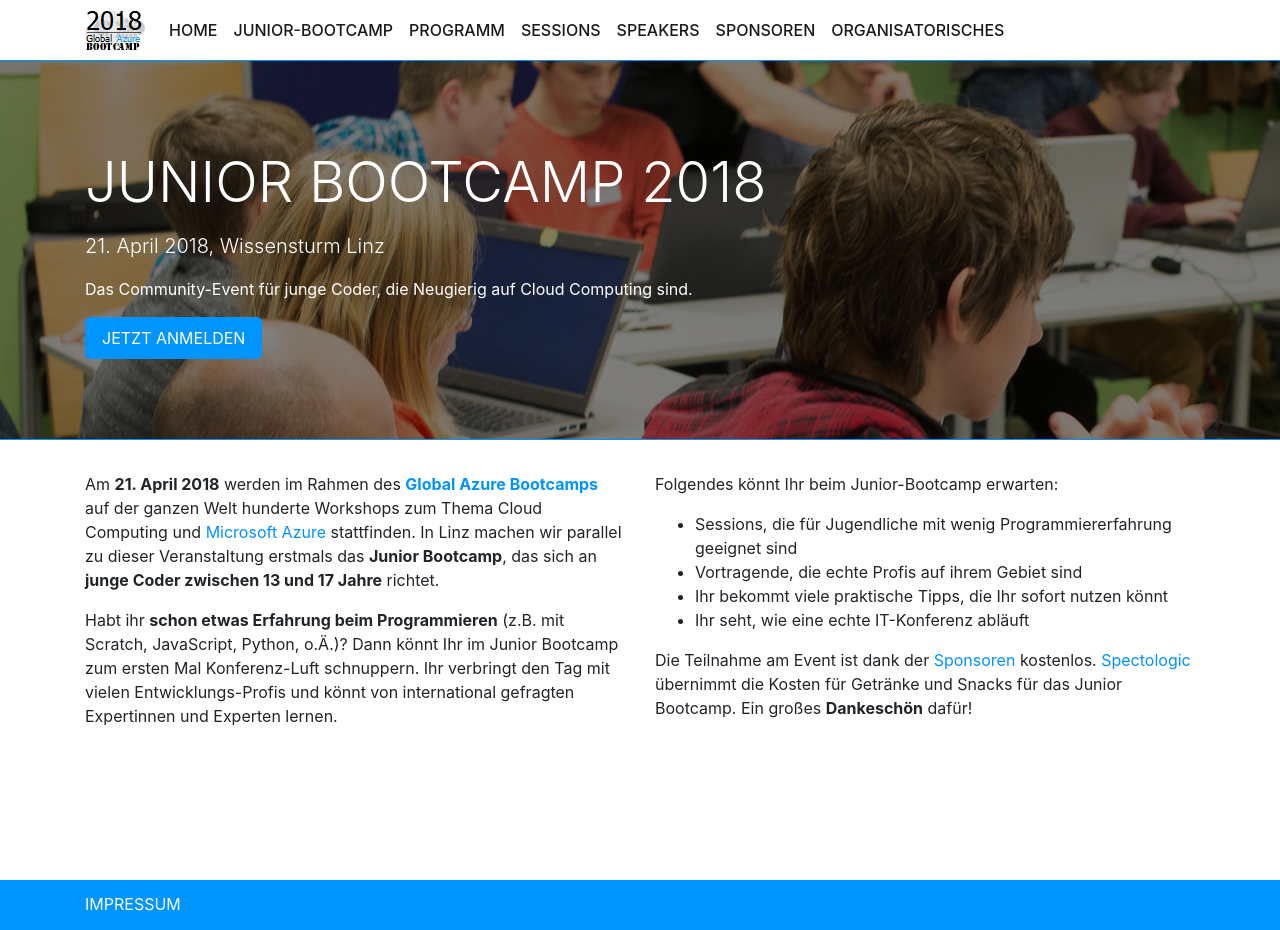
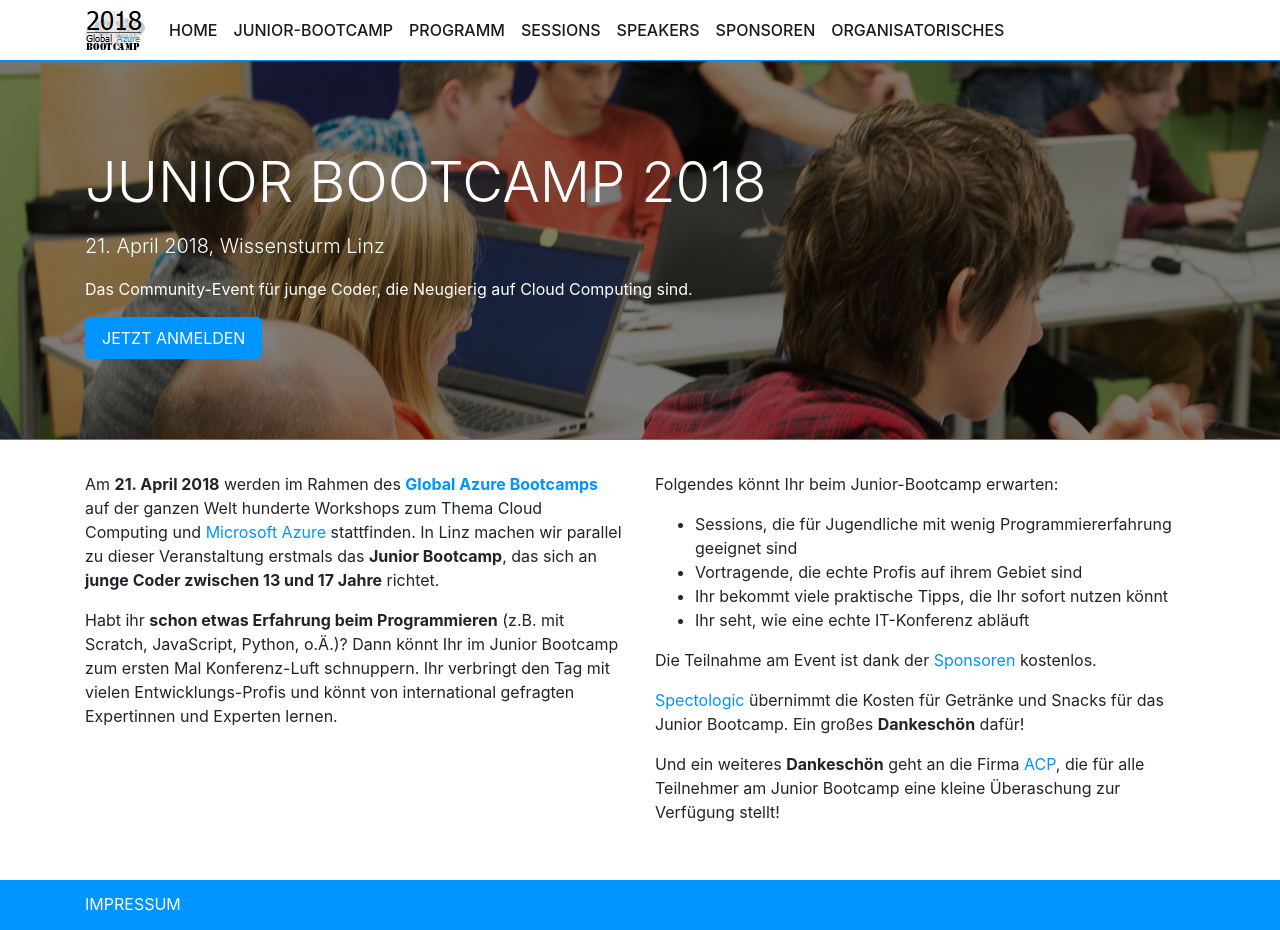
Before and after one commit to coding-club-linz/global-azure-bootcamp-2018, a Jekyll site: the page built from junior-bootcamp.md, in a window 1280 px wide and 930 px high. Built offline with Jekyll 4.4.1, drawn with Linux system fonts in a browser that asks for light colours; nearby versions of some CDN libraries.

Commit message:
Sponsor ACP

```diff
--- a/junior-bootcamp.md
+++ b/junior-bootcamp.md
@@ -19,6 +19,10 @@ Folgendes könnt Ihr beim Junior-Bootcamp erwarten:
 * Ihr bekommt viele praktische Tipps, die Ihr sofort nutzen könnt
 * Ihr seht, wie eine echte IT-Konferenz abläuft
 
-Die Teilnahme am Event ist dank der [Sponsoren]({{ site.baseurl }}/sponsoren.html) kostenlos. [Spectologic](http://www.spectologic.com/) übernimmt die Kosten für Getränke und Snacks für das Junior Bootcamp. Ein großes **Dankeschön** dafür!
+Die Teilnahme am Event ist dank der [Sponsoren]({{ site.baseurl }}/sponsoren.html) kostenlos.
+
+[Spectologic](http://www.spectologic.com/) übernimmt die Kosten für Getränke und Snacks für das Junior Bootcamp. Ein großes **Dankeschön** dafür!
+
+Und ein weiteres **Dankeschön** geht an die Firma [ACP](https://www.acp.at/standorte/detail/wien-acp-business-applications-gmbh/), die für alle Teilnehmer am Junior Bootcamp eine kleine Überaschung zur Verfügung stellt!
 </div>
 </div>
```
Also changed, not shown: sponsoren/05-acp.md (added, +14 -0 lines), assets/acp.jpg (added), sponsoren/06-spectologic.md (renamed from sponsoren/05-spectologic.md), sponsoren/07-softaware.md (renamed from sponsoren/06-softaware.md), sponsoren/08-timecockpit.md (renamed from sponsoren/07-timecockpit.md), 3 other files.
